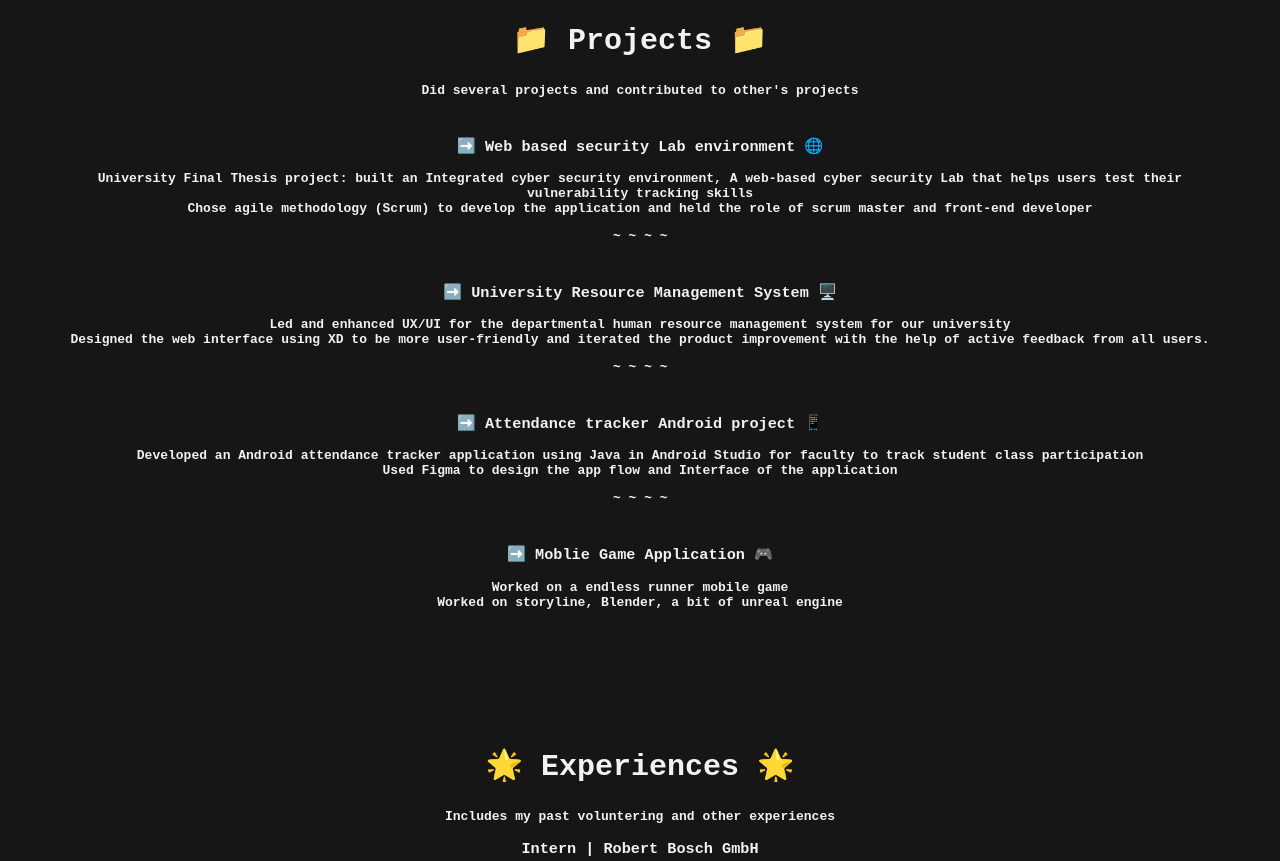
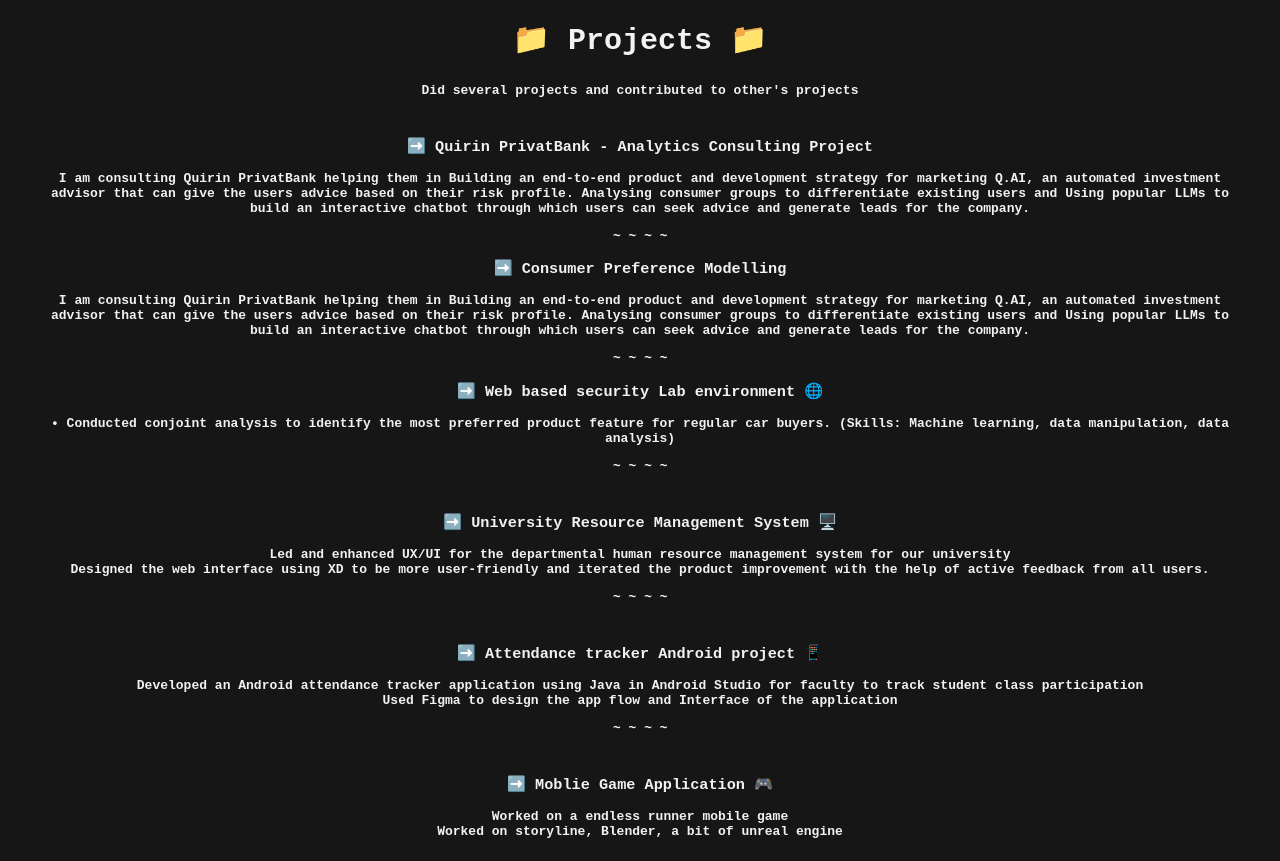
Before and after one commit to pssavarma/resume.github.io, a plain HTML site: page about.html in a window 1280 px wide. Shown: the part 1240-2101 px from the top of the page. Drawn offline with Linux system fonts and the light colour scheme.

Commit message:
NewUpdatefeb2025

```diff
--- a/about.html
+++ b/about.html
@@ -105,10 +105,20 @@
         <div class="container">
             <p><b>Did several projects and contributed to other's projects</p>
             <div style="margin-bottom: 3em;"></div>
+                <h3>➡️ Quirin PrivatBank - Analytics Consulting Project</h3>
+                    <p>I am consulting Quirin PrivatBank helping them in Building an end-to-end product and development strategy for marketing Q.AI, an automated investment advisor that can
+                        give the users advice based on their risk profile. Analysing consumer groups to differentiate existing users and Using popular LLMs to build an interactive chatbot through
+                        which users can seek advice and generate leads for the company.</p>
+            <p><i>~ ~ ~ ~</i></p
+            <div style="margin-bottom: 3em;"></div>
+                <h3>➡️ Consumer Preference Modelling</h3>
+                    <p>I am consulting Quirin PrivatBank helping them in Building an end-to-end product and development strategy for marketing Q.AI, an automated investment advisor that can
+                        give the users advice based on their risk profile. Analysing consumer groups to differentiate existing users and Using popular LLMs to build an interactive chatbot through
+                        which users can seek advice and generate leads for the company.</p>
+            <p><i>~ ~ ~ ~</i></p
+            <div style="margin-bottom: 3em;"></div>
                 <h3>➡️ Web based security Lab environment 🌐</h3>
-
-                    <p>University Final Thesis project: built an Integrated cyber security environment, A web-based cyber security Lab that helps users test their vulnerability tracking skills<br>
-                        Chose agile methodology (Scrum) to develop the application and held the role of scrum master and front-end developer</p>
+                    <p>• Conducted conjoint analysis to identify the most preferred product feature for regular car buyers. (Skills: Machine learning, data manipulation, data analysis)</p>
             <p><i>~ ~ ~ ~</i></p>
             <div style="margin-bottom: 3em;"></div>
                     <h3>➡️ University Resource Management System 🖥️</h3>
```
Also changed, not shown: skills.html (+4 -4 lines), images/AzureDevops.png (added), images/Jira.png (added), 2 other files.
